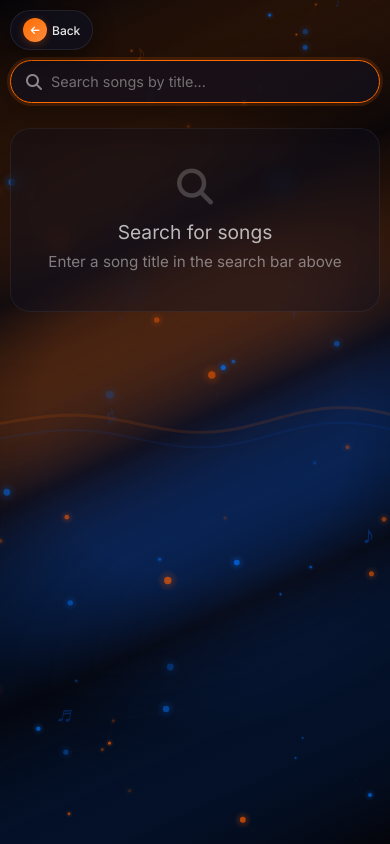
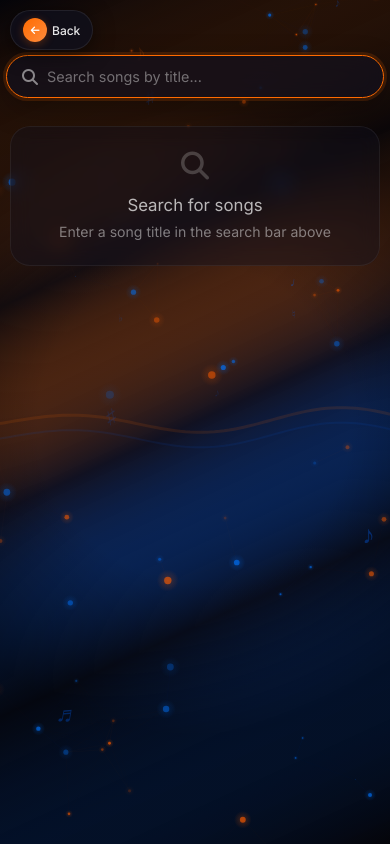
Before and after one commit to Chiraghc18/RagaFy_Frontend, a React (Vite) app: page /user in a window 390 px wide. Built offline with nearby package versions, Linux system fonts and the light colour scheme; no server answers.

Commit message:
corrected discoverpage css

```diff
--- a/src/assets/style/UserPage/HeadSearch.css
+++ b/src/assets/style/UserPage/HeadSearch.css
@@ -5,9 +5,18 @@
 .hs {
   min-height: 100vh;
   background: transparent;
+  color: white;
   padding: 80px 20px 40px;
   padding-bottom: 110px;
-  box-sizing: border-box;
+  position: relative;
+  width: 100%;                 /* FIX */
+  max-width: 100%;             /* FIX */
+  box-sizing: border-box;      /* FIX */
+  overflow-x: hidden;          /* FIX — belt-and-suspenders against any stray overflow */
+  animation: pageEnter 0.5s ease-out;
+}
+
+.hs > * {
   position: relative;
   z-index: 1;
 }
@@ -69,10 +78,12 @@
 
 /* ===== SEARCH BAR ===== */
 .hs__search {
-  max-width: 600px;
-  margin: 0 auto 30px;
+  max-width: 650px;
+  width: 100%;
+  margin: 0 auto 25px;
   position: relative;
-  z-index: 2;
+  z-index: 10;
+  box-sizing: border-box;
 }
 
 .hs__search-wrapper {
@@ -94,6 +105,7 @@
 
 .hs__input {
   width: 100%;
+  max-width: 100%;             /* FIX */
   padding: 16px 50px 16px 50px;
   background: rgba(18, 18, 34, 0.6);
   border: 1px solid rgba(255, 255, 255, 0.1);
@@ -104,7 +116,7 @@
   backdrop-filter: blur(15px);
   -webkit-backdrop-filter: blur(15px);
   transition: all 0.3s ease;
-  box-sizing: border-box;
+  box-sizing: border-box;      /* FIX */
   outline: none;
 }
 
@@ -149,10 +161,13 @@
 .hs__count {
   text-align: center;
   color: rgba(255, 255, 255, 0.7);
-  margin-bottom: 20px;
+  margin: 0 auto 18px;
   font-size: 0.9rem;
   position: relative;
   z-index: 1;
+  max-width: 650px;
+  padding: 0 10px;
+  word-break: break-word;
 }
 
 .hs__count strong {
@@ -166,101 +181,33 @@
 }
 
 /* ===== RESULTS LIST ===== */
+/*
+ * Matches .sfs-results EXACTLY.
+ * NO max-height, NO overflow-y — page scrolls naturally.
+ * NO align-items: center — that was collapsing the grid on mobile.
+ */
 .hs__results {
-  max-width: 700px;
+  max-width: 1350px;
   margin: 0 auto;
+  padding: 15px 10px;
+  width: 100%;
+  box-sizing: border-box;      /* FIX */
   position: relative;
   z-index: 1;
+  /* REMOVED: display: flex; flex-direction: column; align-items: center;
+     — that flex centering collapsed BrowseSongLists' grid to content width */
 }
 
-/* Song item */
-.hs__item {
-  display: flex;
-  align-items: center;
-  gap: 16px;
-  padding: 14px 18px;
-  margin-bottom: 8px;
-  background: rgba(18, 18, 34, 0.5);
-  backdrop-filter: blur(15px);
-  -webkit-backdrop-filter: blur(15px);
-  border-radius: 16px;
-  cursor: pointer;
-  transition: all 0.3s ease;
-  border: 1px solid rgba(255, 255, 255, 0.06);
+/* Ensure the grid children from BrowseSongLists can shrink — same as sfs */
+.hs__results .bsl-container,
+.hs__results .bsl-song-list {
+  width: 100%;
+  max-width: 100%;
+  min-width: 0;                /* FIX — critical for grid children in flex parent */
 }
 
-.hs__item:hover {
-  background: rgba(255, 107, 0, 0.1);
-  border-color: rgba(255, 107, 0, 0.2);
-  transform: translateX(5px);
-  box-shadow: 0 6px 25px rgba(0, 0, 0, 0.3);
-}
-
-.hs__item:active {
-  transform: scale(0.98);
-}
-
-.hs__item-img {
-  width: 50px;
-  height: 50px;
-  border-radius: 12px;
-  object-fit: cover;
-  flex-shrink: 0;
-  border: 2px solid rgba(255, 255, 255, 0.08);
-}
-
-.hs__item-placeholder {
-  width: 50px;
-  height: 50px;
-  border-radius: 12px;
-  background: linear-gradient(135deg, rgba(255, 107, 0, 0.15), rgba(0, 102, 255, 0.15));
-  display: flex;
-  align-items: center;
-  justify-content: center;
-  flex-shrink: 0;
-  border: 1px dashed rgba(255, 255, 255, 0.1);
-}
-
-.hs__item-placeholder i {
-  font-size: 18px;
-  color: rgba(255, 255, 255, 0.3);
-}
-
-.hs__item-info {
-  flex: 1;
-  min-width: 0;
-  display: flex;
-  flex-direction: column;
-  gap: 3px;
-}
-
-.hs__item-title {
-  font-size: 15px;
-  font-weight: 500;
-  color: white;
-  white-space: nowrap;
-  overflow: hidden;
-  text-overflow: ellipsis;
-}
-
-.hs__item-artist {
-  font-size: 12px;
-  color: rgba(255, 255, 255, 0.5);
-  white-space: nowrap;
-  overflow: hidden;
-  text-overflow: ellipsis;
-}
-
-.hs__item-arrow {
-  color: rgba(255, 255, 255, 0.3);
-  font-size: 14px;
-  flex-shrink: 0;
-  transition: all 0.3s ease;
-}
-
-.hs__item:hover .hs__item-arrow {
-  color: #FF6B00;
-  transform: translateX(3px);
+.hs__results .bsl-song-list > * {
+  min-width: 0;                /* FIX — lets grid items shrink below their content width */
 }
 
 /* ===== LOADING ===== */
@@ -272,6 +219,7 @@
   padding: 60px 20px;
   color: rgba(255, 255, 255, 0.7);
   gap: 15px;
+  width: 100%;
 }
 
 .hs__spinner {
@@ -294,7 +242,15 @@
   background: rgba(18, 18, 34, 0.4);
   border-radius: 20px;
   backdrop-filter: blur(10px);
+  -webkit-backdrop-filter: blur(10px);
   border: 1px solid rgba(255, 255, 255, 0.06);
+  width: 100%;
+  box-sizing: border-box;
+  display: flex;
+  flex-direction: column;
+  align-items: center;
+  justify-content: center;
+  min-height: 180px;
 }
 
 .hs__empty-icon {
@@ -314,6 +270,7 @@
 .hs__empty-text {
   font-size: 0.95rem;
   color: rgba(255, 255, 255, 0.45);
+  word-break: break-word;
 }
 
 .hs__empty-text span {
@@ -321,24 +278,22 @@
   font-style: italic;
 }
 
-/* ===== SCROLLBAR ===== */
-.hs::-webkit-scrollbar {
-  width: 5px;
+/* ===== TABLET ===== */
+@media (max-width: 1023px) {
+  .hs {
+    padding: 70px 15px 100px;
+  }
+
+  .hs__results {
+    padding: 12px 8px;
+  }
 }
 
-.hs::-webkit-scrollbar-track {
-  background: transparent;
-}
-
-.hs::-webkit-scrollbar-thumb {
-  background: linear-gradient(180deg, #FF6B00, #0066FF);
-  border-radius: 10px;
-}
-
-/* ===== RESPONSIVE ===== */
-@media (max-width: 768px) {
+/* ===== MOBILE ===== */
+@media (max-width: 767px) {
   .hs {
-    padding: 70px 15px 100px;
+    padding: 65px 10px 95px;
+    /* NO display: flex — that was collapsing the grid */
   }
 
   .hs__back {
@@ -362,7 +317,8 @@
   }
 
   .hs__search {
-    margin-bottom: 25px;
+    margin-bottom: 20px;
+    width: 100%;               /* FIX — was calc(100% - 8px), unnecessary */
   }
 
   .hs__input {
@@ -370,21 +326,38 @@
     font-size: 1rem;
   }
 
-  .hs__item {
-    padding: 12px 14px;
-    gap: 12px;
+  .hs__count {
+    margin-bottom: 14px;
+    font-size: 0.85rem;
   }
 
-  .hs__item-img,
-  .hs__item-placeholder {
-    width: 44px;
-    height: 44px;
+  .hs__results {
+    padding: 10px 5px;
+    width: 100%;
+  }
+
+  .hs__empty {
+    padding: 30px 18px;
+    min-height: 150px;
+  }
+
+  .hs__empty-icon {
+    font-size: 36px;
+  }
+
+  .hs__empty-title {
+    font-size: 1.05rem;
+  }
+
+  .hs__empty-text {
+    font-size: 0.88rem;
   }
 }
 
-@media (max-width: 480px) {
+/* ===== SMALL MOBILE ===== */
+@media (max-width: 479px) {
   .hs {
-    padding: 60px 10px 90px;
+    padding: 55px 6px 85px;
   }
 
   .hs__back {
@@ -421,32 +394,21 @@
     right: 16px;
   }
 
-  .hs__item {
-    padding: 10px 12px;
-    gap: 10px;
-    border-radius: 12px;
-  }
-
-  .hs__item-img,
-  .hs__item-placeholder {
-    width: 38px;
-    height: 38px;
-    border-radius: 8px;
-  }
-
-  .hs__item-title {
-    font-size: 14px;
+  .hs__results {
+    padding: 8px 4px;
   }
 
   .hs__empty {
-    padding: 40px 20px;
+    padding: 25px 15px;
+    min-height: 130px;
   }
 
   .hs__empty-icon {
-    font-size: 36px;
+    font-size: 28px;
   }
 }
 
+/* ===== ICON-ONLY BACK ===== */
 @media (max-width: 380px) {
   .hs__back {
     padding: 7px;
@@ -462,7 +424,7 @@
   }
 }
 
-/* iOS Safe Area */
+/* ===== iOS SAFE AREA ===== */
 @supports (-webkit-touch-callout: none) {
   .hs__back {
     top: max(14px, env(safe-area-inset-top, 14px));
@@ -473,3 +435,9 @@
     padding-bottom: calc(40px + env(safe-area-inset-bottom, 0px) + 90px);
   }
 }
+
+/* ===== PAGE ENTER ANIMATION ===== */
+@keyframes pageEnter {
+  from { opacity: 0; transform: translateY(15px); }
+  to   { opacity: 1; transform: translateY(0); }
+}
```
